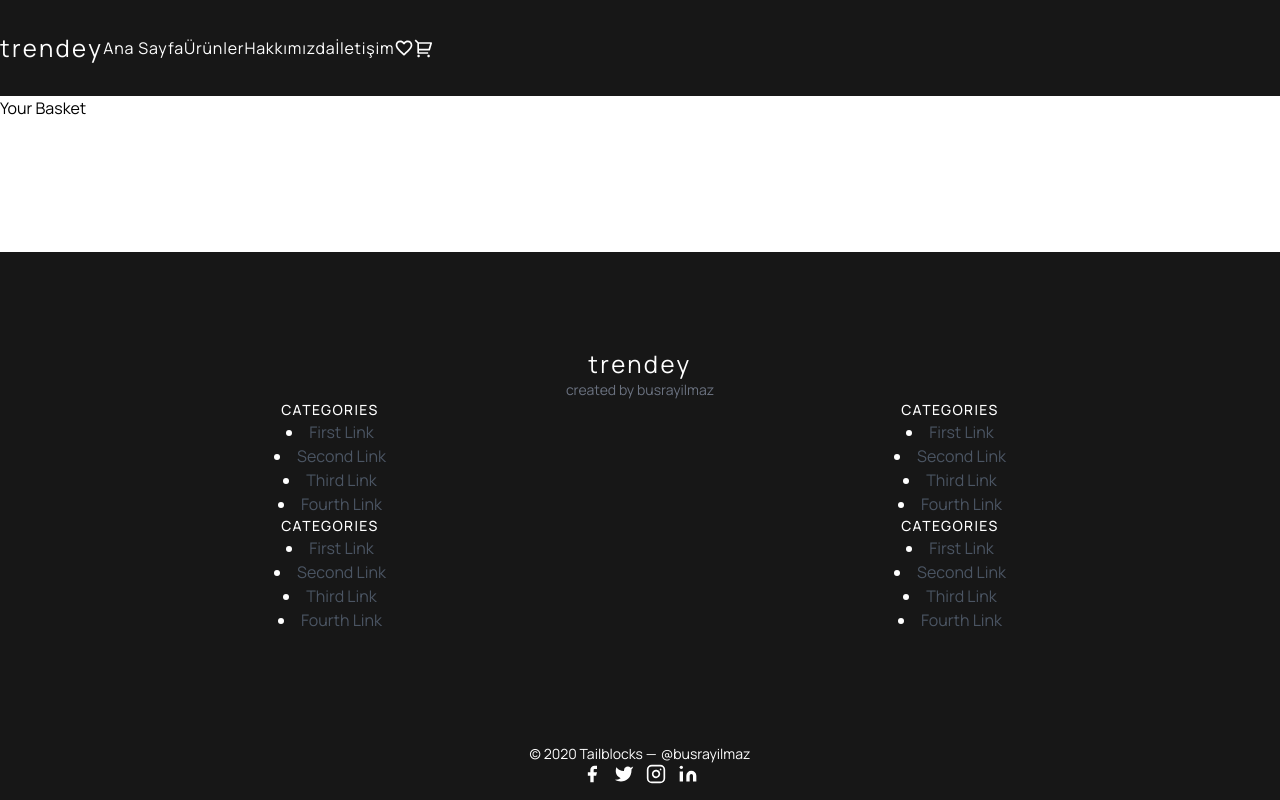
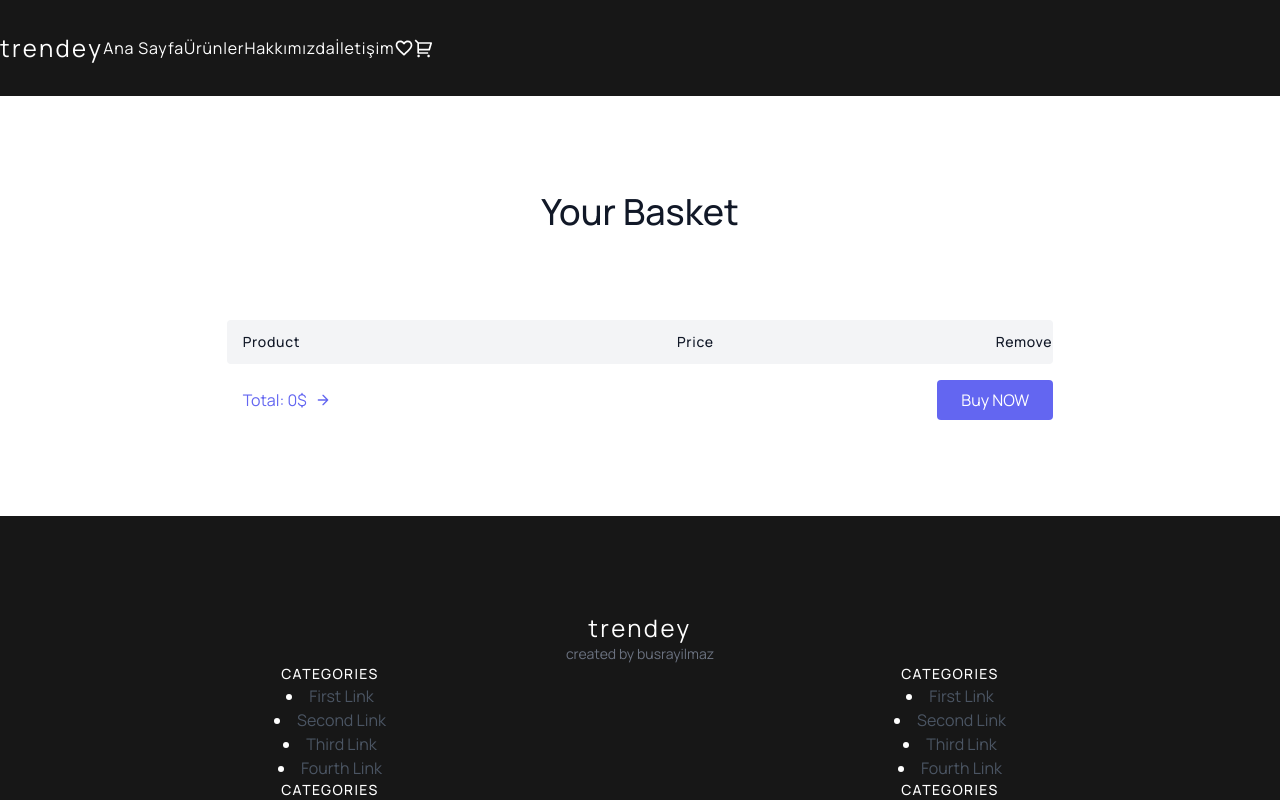
Before and after one commit to yilmaz-busra/store-next, a Next.js app: page /basket in a window 1280 px wide. Shown: the top 800 px of the page. Built offline with nearby package versions, Linux system fonts and the light colour scheme.

Commit message:
Created BasketPAge & imple. functionality

```diff
--- a/src/app/basket/page.js
+++ b/src/app/basket/page.js
@@ -2,10 +2,80 @@
 import { useBasket } from "@/context/basketContext";
 
 function Basket() {
-  const { basket } = useBasket();
+  const { basket, removeItem } = useBasket();
+  const total = basket.reduce((acc, item) => acc + item.price, 0);
   return (
     <div>
-      <h3>Your Basket</h3>
+      <section class="text-gray-600 body-font">
+        <div class="container px-5 py-24 mx-auto">
+          <div class="flex flex-col text-center w-full mb-20">
+            <h1 class="sm:text-4xl text-3xl font-medium title-font mb-2 text-gray-900">
+              Your Basket
+            </h1>
+          </div>
+          <div class="lg:w-2/3 w-full mx-auto overflow-auto">
+            <table class="table-auto w-full text-left whitespace-no-wrap">
+              <thead>
+                <tr>
+                  <th class="px-4 py-3 title-font tracking-wider font-medium text-gray-900 text-sm bg-gray-100 rounded-tl rounded-bl">
+                    Product
+                  </th>
+
+                  {/* <th class="px-4 py-3 title-font tracking-wider font-medium text-gray-900 text-sm bg-gray-100">
+                    Count
+                  </th> */}
+                  <th class="px-4 py-3 title-font tracking-wider font-medium text-gray-900 text-sm bg-gray-100">
+                    Price
+                  </th>
+                  <th class="w-10 title-font tracking-wider font-medium text-gray-900 text-sm bg-gray-100 rounded-tr rounded-br">
+                    Remove
+                  </th>
+                </tr>
+              </thead>
+              <tbody>
+                {basket.map((item) => {
+                  return (
+                    <tr key={item.id}>
+                      <td class="px-4 py-3">{item.title}</td>
+                      {/* <td class="px-4 py-3">5 Mb/s</td> */}
+                      <td class="px-4 py-3">{item.price}</td>
+                      <td class="w-10 text-center">
+                        <button
+                          class="text-white bg-red-500 border-0 py-2 px-4 focus:outline-none hover:bg-red-600 rounded"
+                          onClick={() => {
+                            removeItem(item.id);
+                          }}
+                        >
+                          X
+                        </button>
+                      </td>
+                    </tr>
+                  );
+                })}
+              </tbody>
+            </table>
+          </div>
+          <div class="flex pl-4 mt-4 lg:w-2/3 w-full mx-auto">
+            <a class="text-indigo-500 inline-flex items-center md:mb-2 lg:mb-0">
+              Total: {total}$
+              <svg
+                fill="none"
+                stroke="currentColor"
+                stroke-linecap="round"
+                stroke-linejoin="round"
+                stroke-width="2"
+                class="w-4 h-4 ml-2"
+                viewBox="0 0 24 24"
+              >
+                <path d="M5 12h14M12 5l7 7-7 7"></path>
+              </svg>
+            </a>
+            <button class="flex ml-auto text-white bg-indigo-500 border-0 py-2 px-6 focus:outline-none hover:bg-indigo-600 rounded">
+              Buy NOW
+            </button>
+          </div>
+        </div>
+      </section>
     </div>
   );
 }
```
